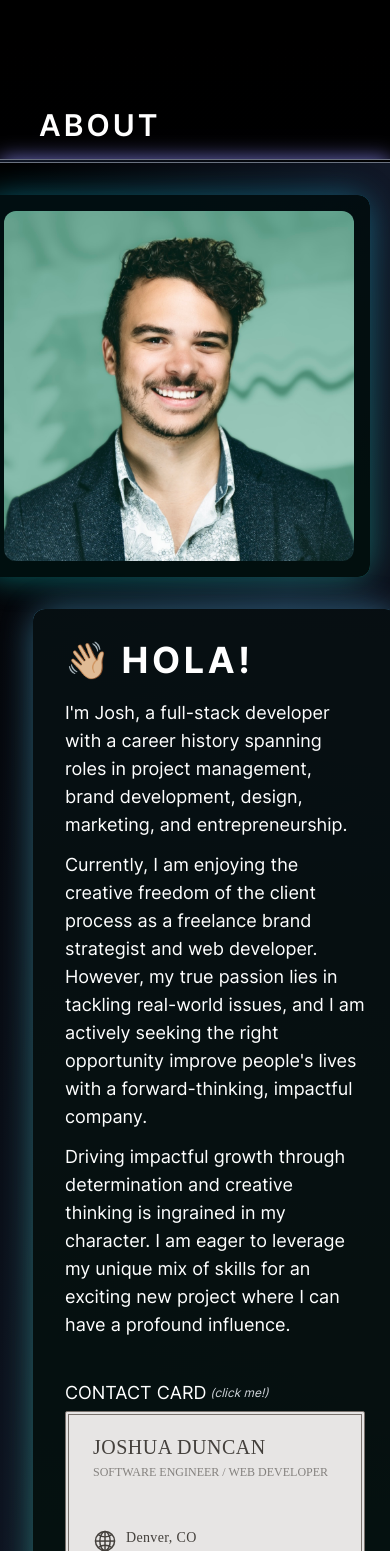
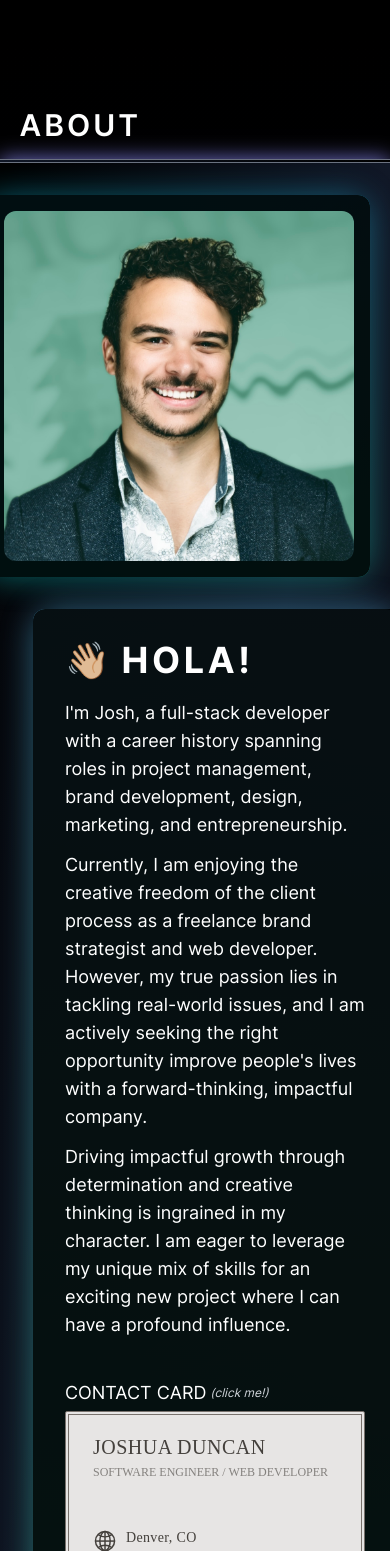
Before and after one commit to jduncan017/portfolio, a Next.js app: page / in a window 390 px wide. Shown: the part 817-2368 px from the top of the page. Built offline with nearby package versions, Linux system fonts and the light colour scheme; no server answers.

Commit message:
ui updates

```diff
--- a/src/app/ui/About.tsx
+++ b/src/app/ui/About.tsx
@@ -29,12 +29,12 @@ export const About = () => {
 
   return (
     <section className="AboutSection h-fit scroll-mt-20" id="about-section">
-      <h1 className="Header mx-auto mb-4 w-[80%] border-solid text-start font-sans text-3xl font-semibold uppercase tracking-widest text-white md:text-4xl">
+      <h1 className="Header mx-auto mb-4 w-[90%] border-solid text-start font-sans text-3xl font-semibold uppercase tracking-widest text-white md:text-4xl">
         About
       </h1>
       <div className="OuterContainer shadow-customBright flex h-full w-full flex-col items-center justify-center gap-8 border-y-4 border-double border-gray-500 bg-gradient-to-br from-black via-gray-900 to-black py-8 md:py-16 lg:flex-row lg:items-start lg:gap-16 lg:text-left">
         <BackgroundGradient containerClassName="w-full lg:w-full sm:w-[75%] p-0 mr-10 sm:mr-0">
-          <div className="LeftContainer flex h-full w-full justify-end overflow-hidden rounded-xl bg-black/90 p-4 sm:justify-center lg:justify-end lg:rounded-l-none">
+          <div className="LeftContainer flex h-full w-full justify-end overflow-hidden rounded-r-xl bg-black/90 p-4 sm:justify-center sm:rounded-xl lg:justify-end lg:rounded-l-none">
             <Image
               alt="Josh's Picture"
               src="/profile_pic.jpeg"
@@ -45,7 +45,7 @@ export const About = () => {
           </div>
         </BackgroundGradient>
         <BackgroundGradient containerClassName="w-auto p-0 sm:w-[75%] lg:w-full ml-10 sm:ml-0">
-          <div className="RightContainer w-full overflow-hidden rounded-xl bg-black/90 px-8 py-6 lg:w-full lg:rounded-r-none">
+          <div className="RightContainer w-full overflow-hidden rounded-l-xl bg-black/90 px-8 py-6 sm:rounded-xl lg:w-full lg:rounded-r-none">
             <h2 className="Title mb-3 flex gap-2 font-sans text-4xl font-bold uppercase leading-normal tracking-widest text-white">
               <p>👋🏼</p>
               <FlipWords
```
